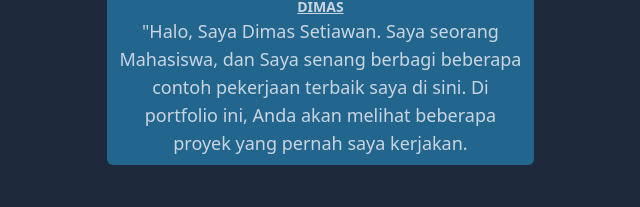
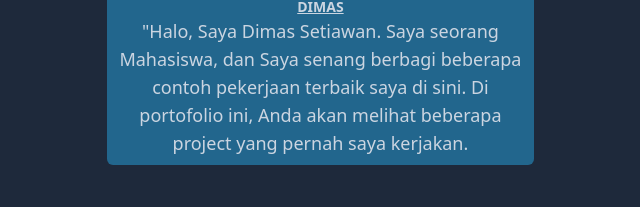
Before and after one commit to dimas-web-dotcom/dimas-web-dotcom.github.io, a website: page index.html in a window 1280 px wide. Shown: the part 401-608 px from the top of the page, 640-1280 px from the left. Drawn offline with Linux system fonts and the light colour scheme.

Commit message:
Update index.html

```diff
--- a/index.html
+++ b/index.html
@@ -4,7 +4,7 @@
     <meta charset="UTF-8">
     <meta http-equiv="X-UA-Compatible" content="IE=edge">
     <meta name="viewport" content="width=device-width, initial-scale=1.0">
-    <title>MyPortfolio</title>
+    <title>MyPortofolio</title>
     <link rel="stylesheet" href="dist/output.css">
 </head>
 <body class="bg-slate-800">
@@ -35,7 +35,7 @@
                 <img src="img/Dimas.jpg">
             </div>
             <h3 class="text-sm font-bold text-center underline">DIMAS</h3>
-            <h4 class="text-center text-xs md:text-lg">"Halo, Saya Dimas Setiawan. Saya seorang Mahasiswa, dan Saya senang berbagi beberapa contoh pekerjaan terbaik saya di sini. Di portfolio ini, Anda akan melihat beberapa proyek yang pernah saya kerjakan. </h4>
+            <h4 class="text-center text-xs md:text-lg">"Halo, Saya Dimas Setiawan. Saya seorang Mahasiswa, dan Saya senang berbagi beberapa contoh pekerjaan terbaik saya di sini. Di portofolio ini, Anda akan melihat beberapa project yang pernah saya kerjakan. </h4>
         </div>
     </div>
 
```
